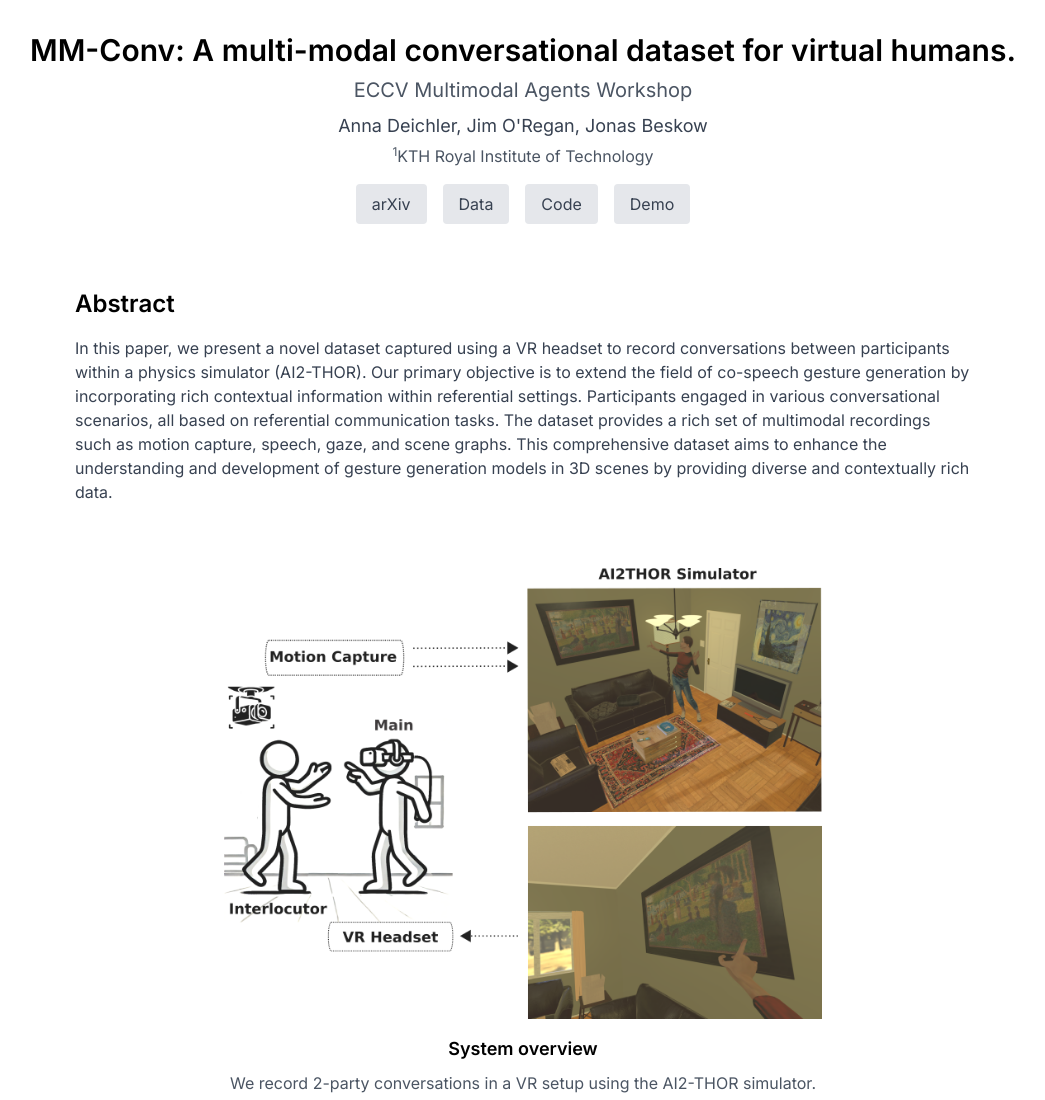
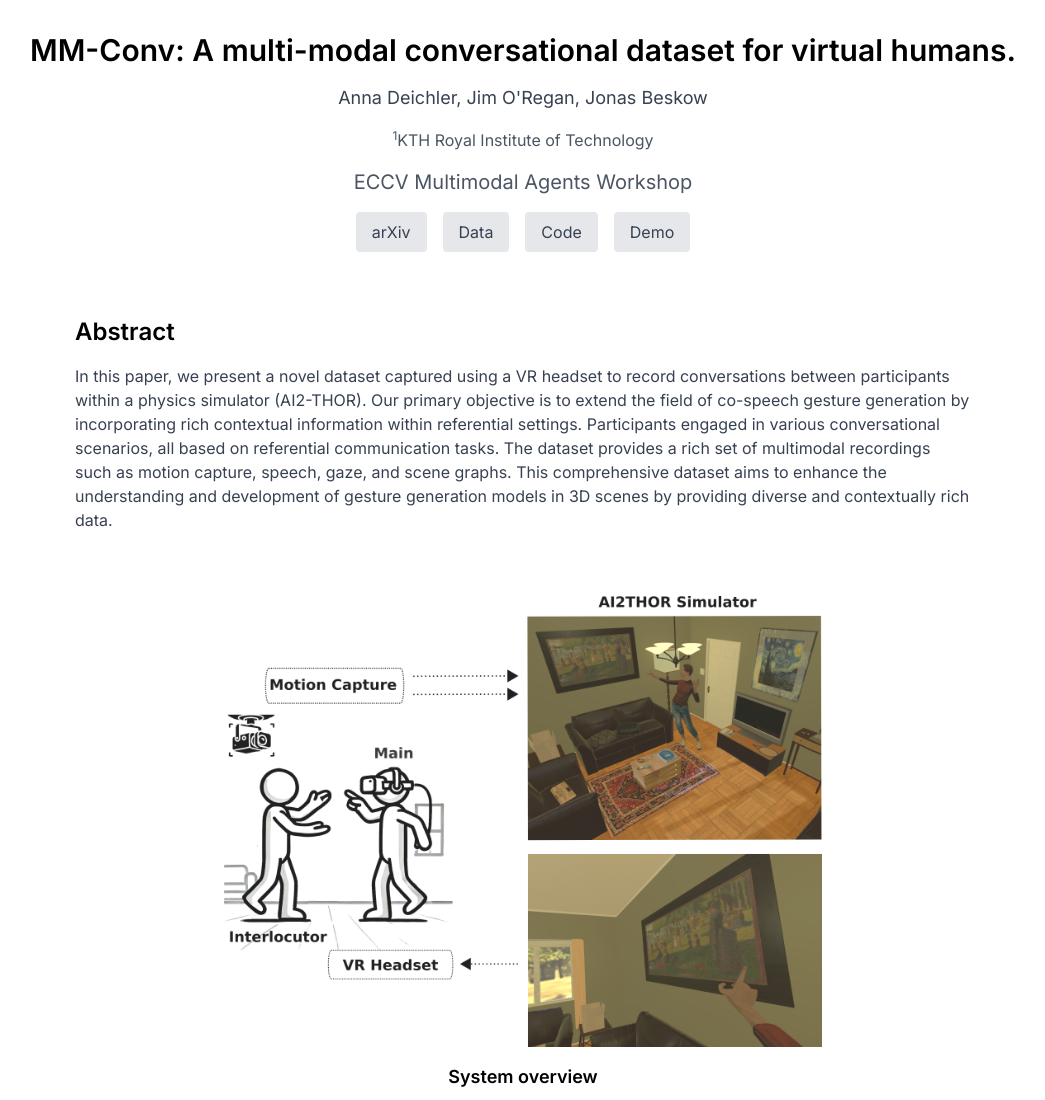
Before and after one commit to mm-conv/dataset, a plain HTML site: page index.html in a window 1280 px wide. Shown: the top 1100 px of the page, without its empty margins (117-1162 px from the left). Drawn offline with nearby package versions, Linux system fonts and the light colour scheme.

Commit message:
Update index.html

```diff
--- a/index.html
+++ b/index.html
@@ -28,9 +28,10 @@
     <!-- Header Section -->
     <header class="text-center py-8 bg-white shadow-md">
         <h1 class="text-3xl font-bold">MM-Conv: A multi-modal conversational dataset for virtual humans.</h1>
-        <p class="mt-2 text-xl text-gray-600">ECCV Multimodal Agents Workshop</p>
-        <p class="mt-2 text-lg text-gray-700">Anna Deichler, Jim O'Regan, Jonas Beskow</p>
-        <p class="mt-1 text-gray-600"><sup>1</sup>KTH Royal Institute of Technology</p>
+        <p class="mt-4 text-lg text-gray-700">Anna Deichler, Jim O'Regan, Jonas Beskow</p>
+        <p class="mt-4 text-gray-600"><sup>1</sup>KTH Royal Institute of Technology</p>
+        <p class="mt-4 text-xl text-gray-600">ECCV Multimodal Agents Workshop</p>
+
         <div class="flex justify-center mt-4">
             <button class="bg-gray-200 text-gray-700 px-4 py-2 rounded mx-2">arXiv</button>
             <button class="bg-gray-200 text-gray-700 px-4 py-2 rounded mx-2 hover-data">Data</button>
```
